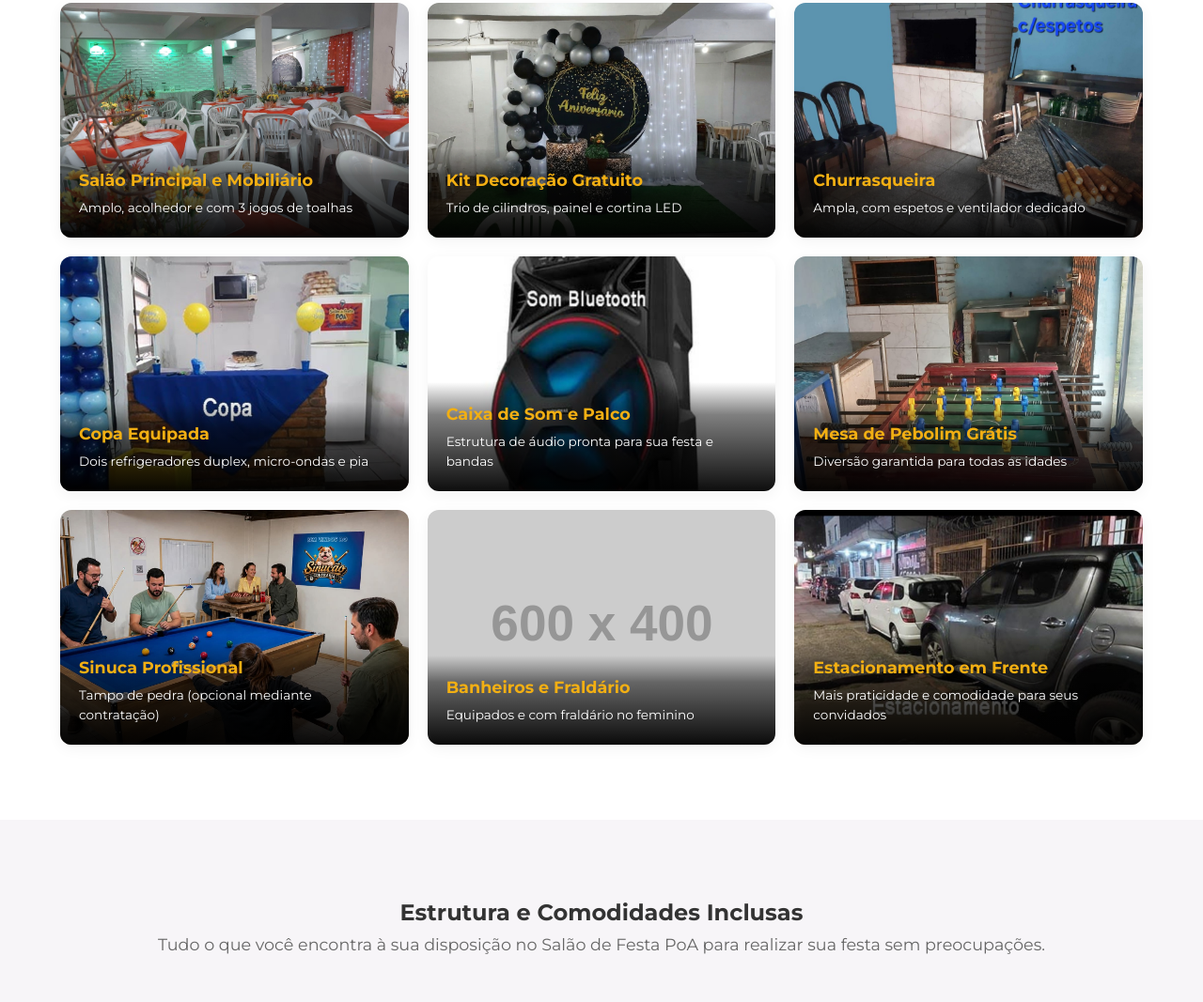
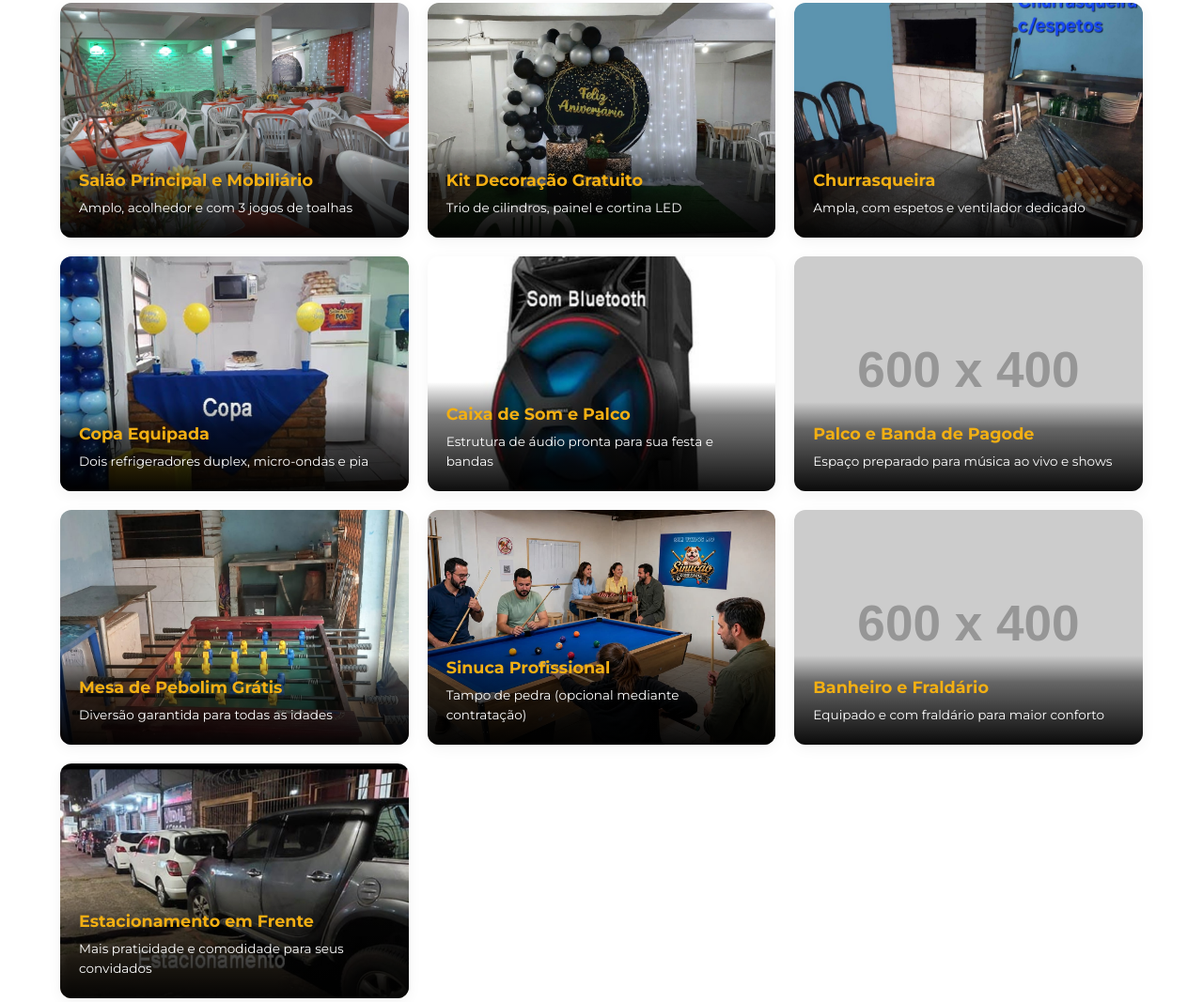
Before and after one commit to voamaisdesign/Salaodefestapoa, a plain HTML site: page index.html in a window 1280 px wide. Shown: the part 1726-2793 px from the top of the page at 94% size. Drawn offline with Linux system fonts and the light colour scheme; placeholder pictures from the web are drawn by us.

Commit message:
Update index.html

```diff
--- a/index.html
+++ b/index.html
@@ -18,7 +18,7 @@
       "@type": "EventVenue",
       "name": "Salão de Festa PoA",
       "description": "Salão de festas e espaço para eventos no bairro Glória em Porto Alegre para até 70 convidados com recepção integral, kit decoração básico gratuito e estrutura completa.",
-      "image": "https://voamaisdesign.github.io/Salaodefestapoa/img/logo.png",
+      "image": "https://salaodefestapoa.com.br/img/logo.png",
       "telephone": "+55-51-98422-3793",
       "hasMap": "https://share.google/845VUaDMcEXFTSlqr",
       "address": {
@@ -199,6 +199,14 @@
                         <p>Estrutura de áudio pronta para sua festa e bandas</p>
                     </div>
                 </div>
+                <!-- Palco com Banda de Pagode -->
+                <div class="galeria-item">
+                    <img src="img/palco-banda-pagode.jpg" alt="Banda de pagode se apresentando no palco do Salão de Festa PoA" onerror="this.src='https://placehold.co/600x400?text=Foto:+Palco+e+Banda+de+Pagode'">
+                    <div class="galeria-info">
+                        <h4>Palco e Banda de Pagode</h4>
+                        <p>Espaço preparado para música ao vivo e shows</p>
+                    </div>
+                </div>
                 <!-- Lazer Pebolim -->
                 <div class="galeria-item">
                     <img src="img/pebolim-lazer.jpg" alt="Mesa de Pebolim gratuita para os convidados" onerror="this.src='https://placehold.co/600x400?text=Foto:+Área+de+Lazer+Pebolim'">
@@ -215,12 +223,12 @@
                         <p>Tampo de pedra (opcional mediante contratação)</p>
                     </div>
                 </div>
-                <!-- Banheiros e Fraldário -->
+                <!-- Banheiro e Fraldário -->
                 <div class="galeria-item">
-                    <img src="img/banheiros-fraldario.jpg" alt="Banheiro feminino equipado com fraldário" onerror="this.src='https://placehold.co/600x400?text=Foto:+Banheiros+e+Fraldário'">
+                    <img src="img/banheiro-fraldario.jpg" alt="Banheiro equipado com fraldário no Salão de Festa PoA" onerror="this.src='https://placehold.co/600x400?text=Foto:+Banheiro+com+Fraldário'">
                     <div class="galeria-info">
-                        <h4>Banheiros e Fraldário</h4>
-                        <p>Equipados e com fraldário no feminino</p>
+                        <h4>Banheiro e Fraldário</h4>
+                        <p>Equipado e com fraldário para maior conforto</p>
                     </div>
                 </div>
                 <!-- Estacionamento -->
```
